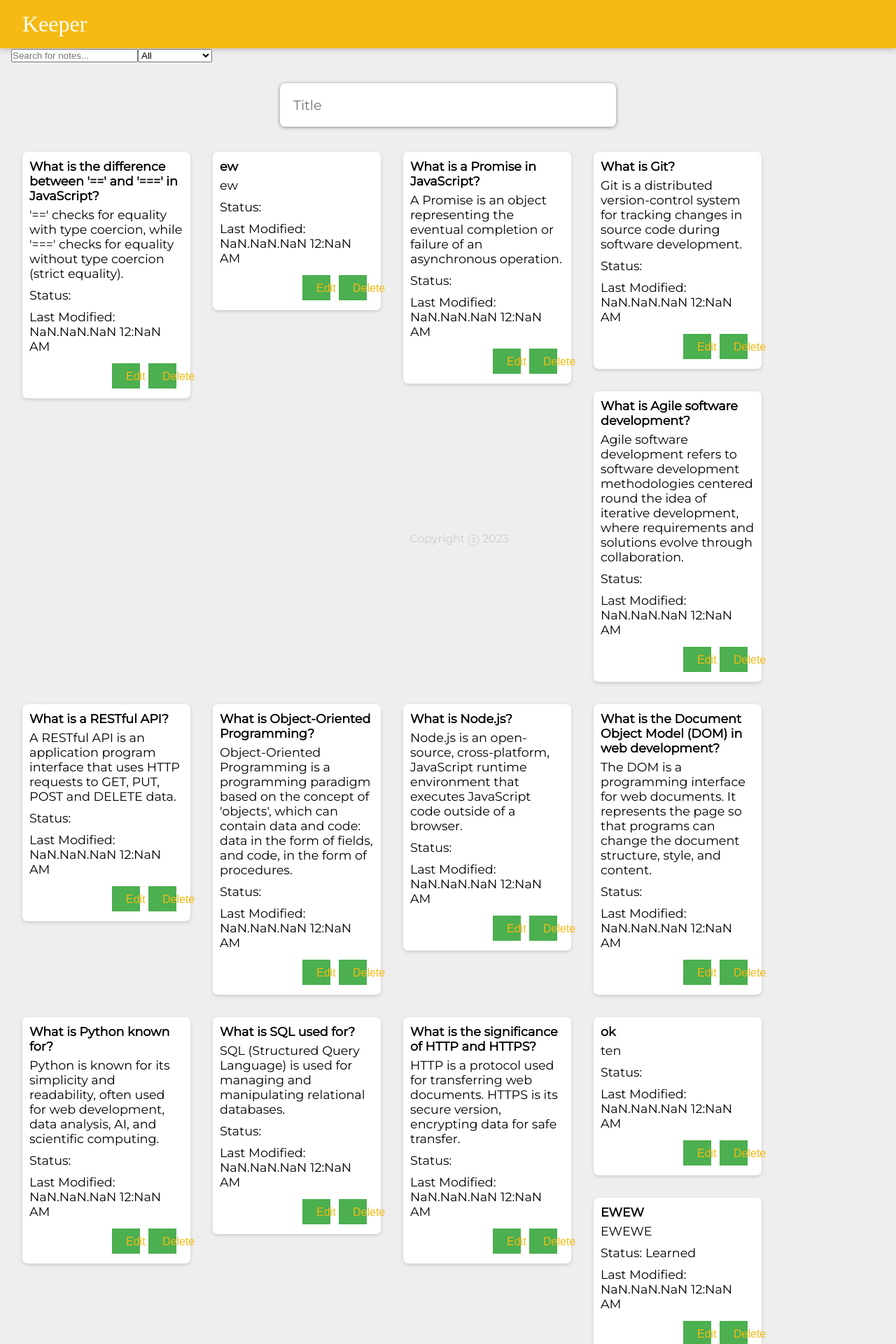
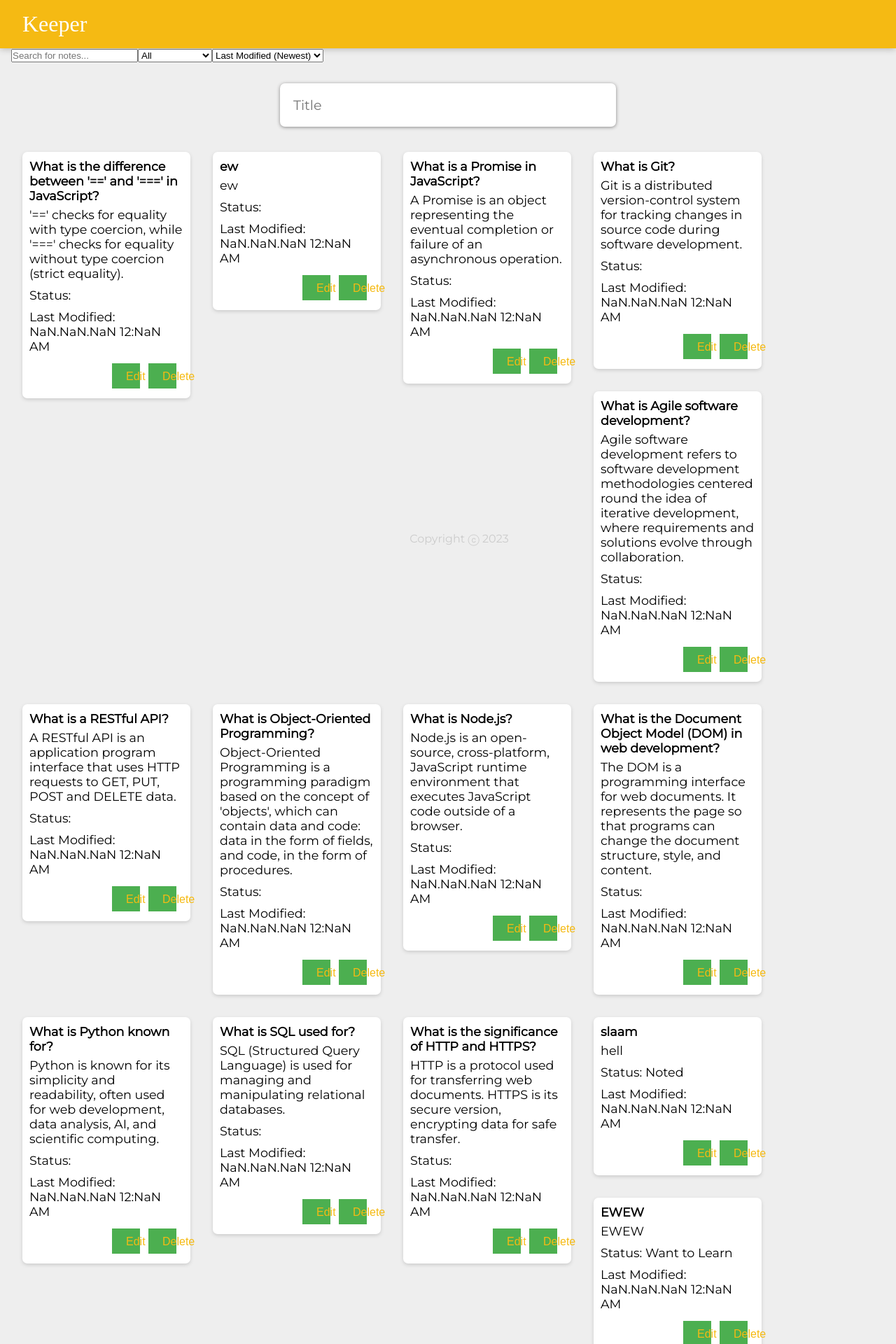
Before and after one commit to daufilataf/WebMobileAssignment3, a React (Create React App) app: page / in a window 1280 px wide. Shown: the top 1920 px of the page at 70% size. Built offline with nearby package versions, Linux system fonts and the light colour scheme; data requests are answered from the project's data file; a web font is replaced by a local one.

Commit message:
I added sorting part

```diff
--- a/src/components/App.jsx
+++ b/src/components/App.jsx
@@ -89,7 +89,28 @@
     setEditNote(noteToEdit);
   }
 
+  const handleSortChange = (event) => {
+    setSortOption(event.target.value);
+  };
 
+  const sortedAndFilteredNotes = filteredNotes.slice().sort((a, b) => {
+    switch (sortOption) {
+      case "LastModifiedDesc":
+        return new Date(b.lastModified) - new Date(a.lastModified);
+      case "LastModifiedAsc":
+        return new Date(a.lastModified) - new Date(b.lastModified);
+      case "QuestionAsc":
+        return a.question.localeCompare(b.question);
+      case "QuestionDesc":
+        return b.question.localeCompare(a.question);
+      case "StatusAsc":
+        return a.status.localeCompare(b.status);
+      case "StatusDesc":
+        return b.status.localeCompare(a.status);
+      default:
+        return 0;
+    }
+  });
 
   return (
     <div>
@@ -106,8 +127,16 @@
         <option value="Want to Learn">Want to Learn</option>
         <option value="Noted">Noted</option>
       </select>
+      <select value={sortOption} onChange={handleSortChange}>
+        <option value="LastModifiedDesc">Last Modified (Newest)</option>
+        <option value="LastModifiedAsc">Last Modified (Oldest)</option>
+        <option value="QuestionAsc">Question (A-Z)</option>
+        <option value="QuestionDesc">Question (Z-A)</option>
+        <option value="StatusAsc">Status (A-Z)</option>
+        <option value="StatusDesc">Status (Z-A)</option>
+      </select>
       <CreateArea onAdd={addOrUpdateNote} editNote={editNote} />
-      {filteredNotes.map(noteItem => (
+      {sortedAndFilteredNotes.map(noteItem => (
         <Note
           key={noteItem.id}
           id={noteItem.id}
```
